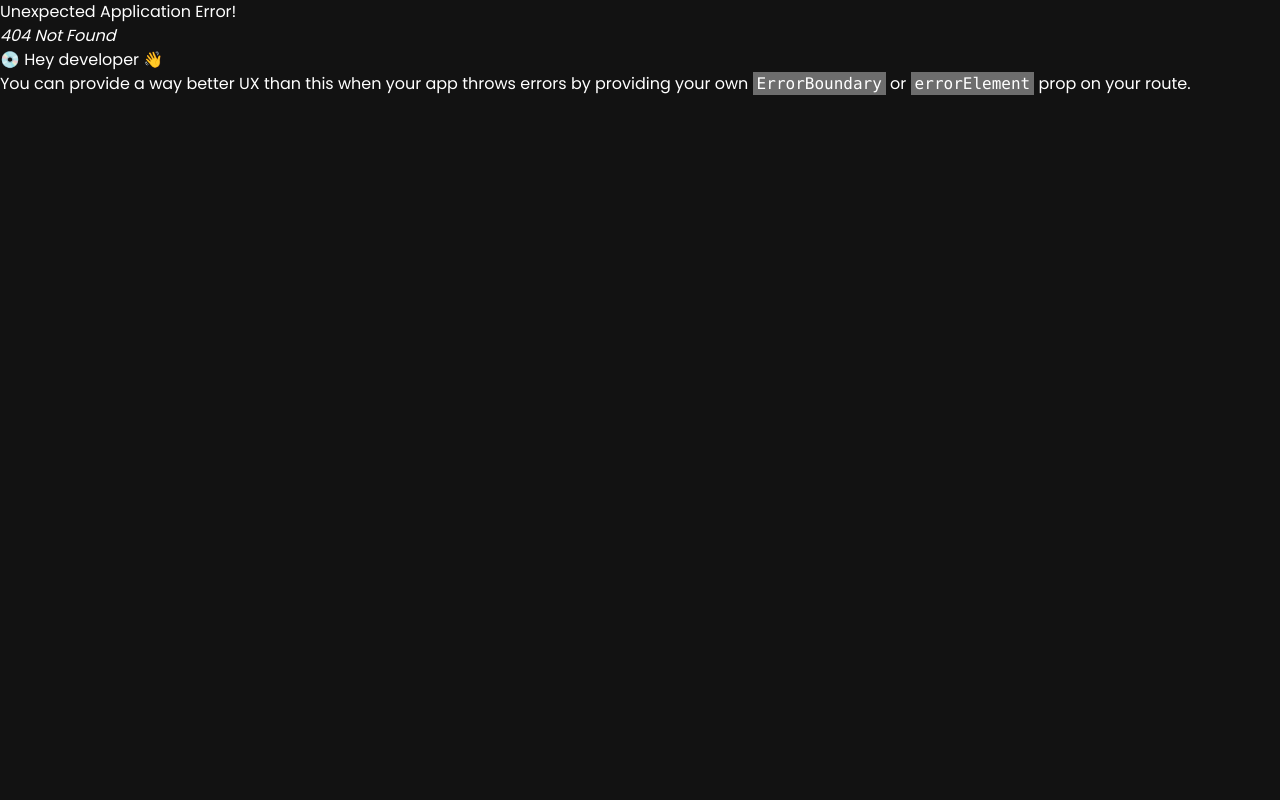
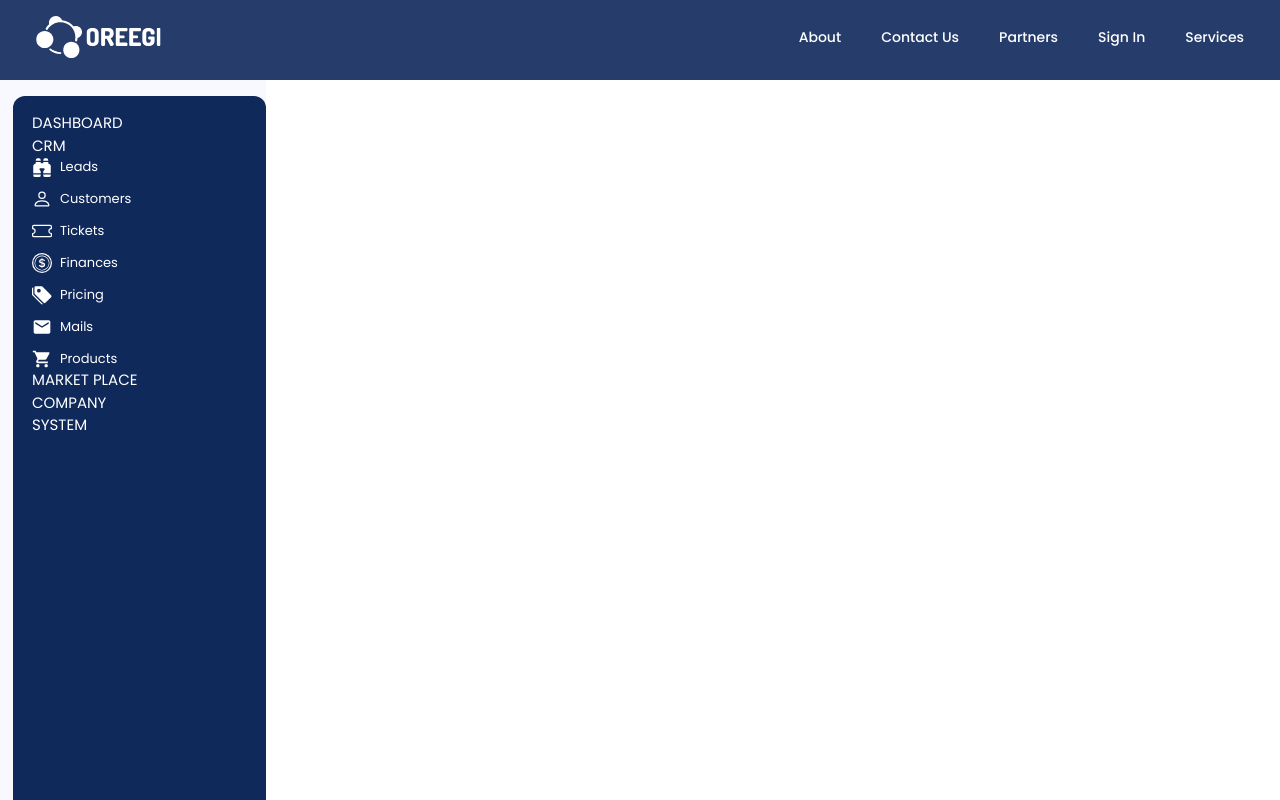
Before and after one commit to Odikanwa/Website_corporate_001, a React (Vite) app: page /portal in a window 1280 px wide. Before the commit this address had no page. Shown: the top 800 px of the page. Built offline with nearby package versions, Linux system fonts and the light colour scheme.

Commit message:
portal page created

```diff
--- a/src/App.jsx
+++ b/src/App.jsx
@@ -20,6 +20,7 @@ import { Helmet } from "react-helmet";
 import Services from "./pages/Services";
 import ManagedWifiPage from "./pages/ManagedWifi";
 import SignIn from "./pages/auth/Sign_in/SignIn";
+import Portal from "./pages/portal/Portal";
 
 const router = createBrowserRouter(
   createRoutesFromElements(
@@ -38,6 +39,7 @@ const router = createBrowserRouter(
       <Route path="services" element={<Services />} />
       <Route path="surveillance" element={<Surveillance />} />
       <Route path="signin" element={<SignIn/>}/>
+      <Route path="portal" element={<Portal/>}/>
     </Route>
   )
 );
--- a/src/constants/index.jsx
+++ b/src/constants/index.jsx
@@ -72,8 +72,12 @@ import {
   BsHourglassSplit,
   BsSearch,
   BsShieldFillCheck,
+  BsBinocularsFill,
+  BsPerson,
+  BsTicket,
+  BsTagsFill,
 } from "react-icons/bs";
-import { MdOutlineJoinFull, MdOutlineSecurity, MdContactSupport, MdUpdate } from "react-icons/md";
+import { MdOutlineJoinFull, MdOutlineSecurity, MdContactSupport, MdUpdate, MdEmail, MdShoppingCart } from "react-icons/md";
 import {
   FaRecycle,
   FaHandshake,
@@ -886,6 +890,44 @@ const benefits_website_chooseUs = [
   },
 ]
 
+const crm = [
+  {
+    id: 0,
+    icon: <BsBinocularsFill className="h-[20px] lg:h-[20px] w-[20px] lg:w-[20px]"/>,
+    title: "Leads",
+  },
+  {
+    id: 1,
+    icon: <BsPerson className="h-250px] lg:h-[20px] w-[20px] lg:w-[20px]"/>,
+    title: "Customers"
+  },
+  {
+    id: 2,
+    icon: <BsTicket className="h-[20px] lg:h-[20px] w-[20px] lg:w-[20px]"/>,
+    title: "Tickets",
+  },
+  {
+    id: 3,
+    icon: <BsCoin className="h-[20px] lg:h-[20px] w-[20px] lg:w-[20px]"/>,
+    title: "Finances",
+  },
+  {
+    id: 4,
+    icon: <BsTagsFill className="h-[20px] lg:h-[20px] w-[20px] lg:w-[20px]"/>,
+    title: "Pricing",
+  },
+  {
+    id: 5,
+    icon: <MdEmail className="h-[20px] lg:h-[20px] w-[20px] lg:w-[20px]"/>,
+    title: "Mails",
+  },
+  {
+    id: 6,
+    icon: <MdShoppingCart className="h-[20px] lg:h-[20px] w-[20px] lg:w-[20px]"/>,
+    title: "Products",
+  },
+]
+
 export {
   services,
   microsoft_365,
@@ -903,4 +945,5 @@ export {
   benefits_managedWifi_chooseUs,
   benefits_website,
   benefits_website_chooseUs,
+  crm,
 };
--- a/src/pages/auth/Sign_in/SignIn.jsx
+++ b/src/pages/auth/Sign_in/SignIn.jsx
@@ -7,7 +7,7 @@ import "react-toastify/dist/ReactToastify.css";
 // import RoundedButton from "../components/RoundedButton";
 import { BsPerson } from "react-icons/bs";
 import emailjs from "@emailjs/browser";
-import { redirect } from "react-router-dom";
+import { redirect, useNavigate } from "react-router-dom";
 
 // SERVICE ID
 // TEMPLATE ID
@@ -32,6 +32,8 @@ const SignIn = () => {
     resolver: yupResolver(schema),
   });
 
+  const navigate = useNavigate();
+
   const goToPortal = () => {
     // e.preventDefault();
     // Use axios to fetch data from db
@@ -49,7 +51,8 @@ const SignIn = () => {
       //     console.log("Login failed");
       //   }
       // );
-      redirect("/portal");
+
+      navigate("/portal");
       console.log("unavailable now")
   };
 
--- a/src/pages/portal/Portal.jsx
+++ b/src/pages/portal/Portal.jsx
@@ -1,121 +1,41 @@
-import { useState, useRef } from "react";
-import { useForm } from "react-hook-form";
-import { yupResolver } from "@hookform/resolvers/yup";
-import * as yup from "yup";
-import { ToastContainer, toast } from "react-toastify";
+
 import "react-toastify/dist/ReactToastify.css";
 // import RoundedButton from "../components/RoundedButton";
-import { BsPerson } from "react-icons/bs";
-import emailjs from "@emailjs/browser";
-import { redirect } from "react-router-dom";
+import { crm } from "../../constants";
 
-// SERVICE ID
-// TEMPLATE ID
-// PUBLIC KEY
-
-const schema = yup
-  .object({
-    email: yup.string().email().required(),
-    password: yup.string().max(16).required(),
-  })
-  .required();
 
 const Portal = () => {
-  // const [data, setData] = useState("");
-  const form = useRef();
-
-  const {
-    register,
-    handleSubmit,
-    formState: { errors },
-  } = useForm({
-    resolver: yupResolver(schema),
-  });
-
-  const goToPortal = () => {
-    // e.preventDefault();
-    // Use axios to fetch data from db
-    // Use Tanstack to persist cache and server state
-    // Use context & Reducer to persist client state
-      // .then(
-      //   (result) => {
-      //     console.log(result.text);
-      //     console.log("Login successful");
-      //     notify();
-      //     clearForm();
-      //   },
-      //   (error) => {
-      //     console.log(error.text);
-      //     console.log("Login failed");
-      //   }
-      // );
-      redirect("/portal");
-      console.log("unavailable now")
-  };
-
-  const clearForm = () => {
-    document.getElementById("email").value = " ";
-    document.getElementById("password").value = " ";
-  };
-
-  const notify = () => toast("Hi there! Login Successful!.");
 
   return (
-    <div className="h-auto w-[100vw]  text-[15px]">
-      <div className="bg-[url(assets/about_oreegi.jpg)] flex flex-col">
-        <div className="place-self-center w-[80vw] bg-[#10295B] opacity-70 h-auto mt-[10vh] mb-[13vh] py-[3vh] rounded-[50px]">
-          <h1 className="text-center font-bold text-[28px] opacity-100">
-            Management Portal
-          </h1>
-          <p className="text-center text-[18px] opacity-100">
-            Welcome to your client portal.
-          </p>
+    <div className="h-auto w-[100vw]  text-[15px] bg-[#F8F8FF]">
+      <div className="h-[10vh] flex-col bg-[#10295B] opacity-90"></div>
+      <div className="h-Screen w-[100vw] flex flex-row">
+        <div className="h-[100vh] basis-1/5 bg-[#10295B] my-[2vh] ml-[1vw] pl-[1.5vw] pt-[2vh] rounded-xl">
+          <p>DASHBOARD</p>
+          <p>CRM</p>
+          <div className="h-auto w-[100%] flex flex-col place-items-start gap-3">
+          {crm.map((item) => (
+            <div key={item.id} className="h-auto w-auto flex flex-row gap-2">
+              <div className="text-white">{item.icon}</div>
+              <p className="text-white text-[13px]">{item.title}</p>
+            </div>
+          ))}
+          </div>
+
+          {/* {crm.map((benefit) => (
+        <div
+          key={benefit.id}
+          className="w-full flex flex-row "
+        >
+          <div className="text-white">{crm.icon}</div>
+          <p className="text-white">{crm.title}</p>
         </div>
-      </div>
-
-      <ToastContainer />
-
-      <div className="h-auto lg:h-auto w-[100vw] bg-[#F8F8FF] flex flex-col lg:flex-row justify-center gap-[8vw] pb-[10vh]">
-
-        <div
-          className={`h-auto w-[90vw] md:w-[70vw] lg:w-[35vw] md:ml-[-5vw] lg:ml-[5vw] bg-white border-[2px] flex flex-col place-self-center py-[5vh] px-[5vw] md:px-[10vw] lg:px-[5vw] justify-center place-content-center text-center mt-[5vh] lg:mt-[-10vh] rounded-[15px] box-shadow2 shadow-lg`}
-        >
-          <form ref={form} onSubmit={handleSubmit(goToPortal)}>
-            {/* <Header /> */}
-            <h1 className="font-bold text-black text-[25px] text-center pb-[2vh]">
-              SIGN <span className="text-[#14adb8]">IN</span>
-            </h1>
-            <input
-              {...register("email")}
-              type="text"
-              id="email"
-              name="email"
-              placeholder="Email"
-              className={`w-full pl-[6vw] lg:pl-[2vw] py-[10px] mb-[2vh] rounded-[40px] text-black border-[1px] shadow-lg bg-white form-shadow`}
-            />
-            <p className="text-red-500">{errors.email?.message}</p>
-            <input
-              {...register("password")}
-              id="password"
-              type="text"
-              name="password"
-              placeholder="Password"
-              className={`w-full pl-[6vw] lg:pl-[2vw] py-[10px] mb-[2vh] rounded-[40px] text-black border-[1px] shadow-lg bg-white form-shadow`}
-            />
-            <p className="text-red-500">{errors.password?.message}</p>
-            <input
-              type="submit"
-              value="Continue"
-              className=" text-[#000] text-md font-bold w-[37vw] lg:w-[150px] p-[10px] text-center justify-center rounded-[100px] mt-5 cursor-pointer border-white bg-white border-[2px] hover:bg-[#0ef] hover:shadow-[#0ef] shadow-lg drop-shadow-lg"
-            />
-            <div className="font-medium text-black pt-[3vh]">
-            <p className="text-[#14adb8]">Forgot Password?</p>
-            <p className="py-[1vh] font-bold">OR</p>
-            <p>Don't have an Account? <span className="text-[#14adb8]">Register</span></p>
-            </div>
-          </form>
+      ))} */}
+          <p>MARKET PLACE</p>
+          <p>COMPANY</p>
+          <p>SYSTEM</p>
         </div>
-
+        <div className="h-[100vh] basis-4/5 bg-white"></div>
       </div>
     </div>
   );
```
Also changed, not shown: 1 other file (tests, documents, lock files or other folders).
